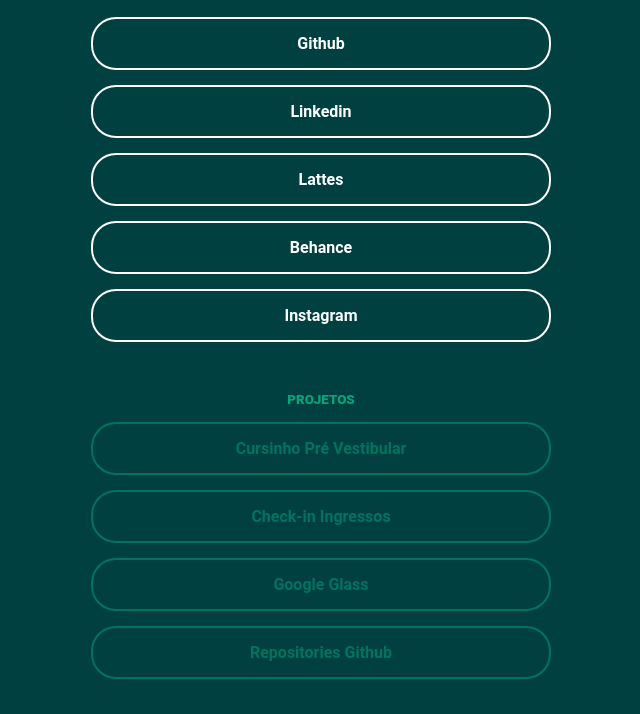
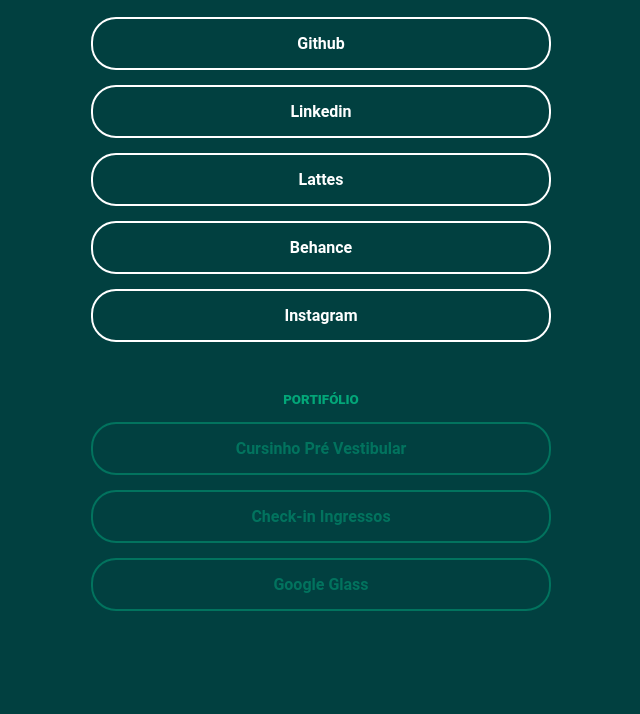
Before and after one commit to marcelobotura/souza, a plain HTML site: page index.html in a window 1280 px wide. Shown: the part 243-957 px from the top of the page, without its empty margins (319-959 px from the left). After the commit the page ends 889 px from the top, so only its background shows below. Drawn offline with nearby package versions, Linux system fonts and the light colour scheme.

Commit message:
Atualização 1.0
fazendo a correção

```diff
--- a/index.html
+++ b/index.html
@@ -26,12 +26,11 @@
 
 
 <ul class="projetinhos">
-    <h2>Projetos</h2>
+    <h2>Portifólio</h2>
     <li><a href="https://marcelobotura.github.io/CursinhoPreVestibular/index.html" title="Site do Cusrsinho" target="_blank" rel="external">Cursinho Pré Vestibular</a></li>
     <li><a href="https://marcelobotura.github.io/Ingresso/" title="Projetinho de checar  ingressos" target="_blank" rel="external">Check-in Ingressos</a></li>
     <li><a href="https://marcelobotura.github.io/cursoemvideo-html5/" title="Conclusão do curso HTM5, CSS3 e JS" target="_blank" rel="external">Google Glass</a></li>
-    <li><a href="https://github.com/marcelobotura?tab=repositories" title="Site de Links" target="_blank" rel="external">Repositories Github</a></li>
-</ul>
+  </ul>
     </div>
 
 </body>
```
